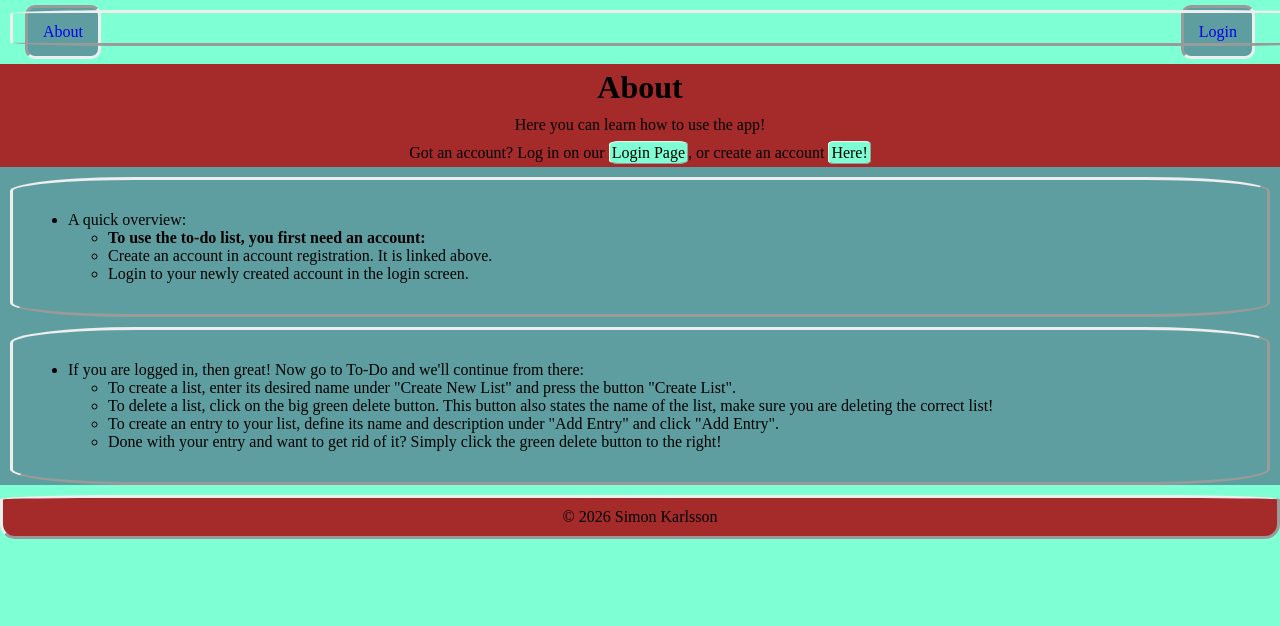
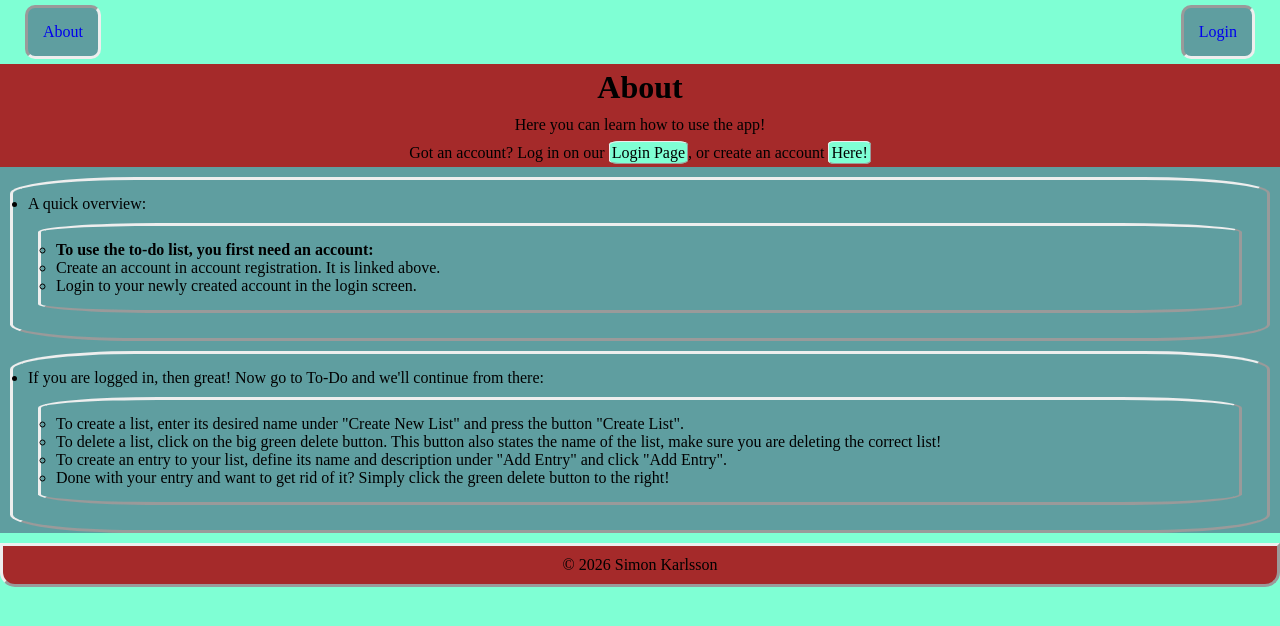
Before and after one commit to Falaphelia/webserverproj-slutprojekt, a Flask app: page /about in a window 1280 px wide. Shown: the top 626 px of the page. Run offline with Flask 3, Linux system fonts and the light colour scheme.

Commit message:
Update about.css

```diff
--- a/static/about.css
+++ b/static/about.css
@@ -1,10 +1,6 @@
-div {
+div ul {
     padding: 15px;
     margin: 10px;
     border-radius: 10%;
     border-style: outset;
 }
-
-p {
-    margin-left: 15px;
-}
```
